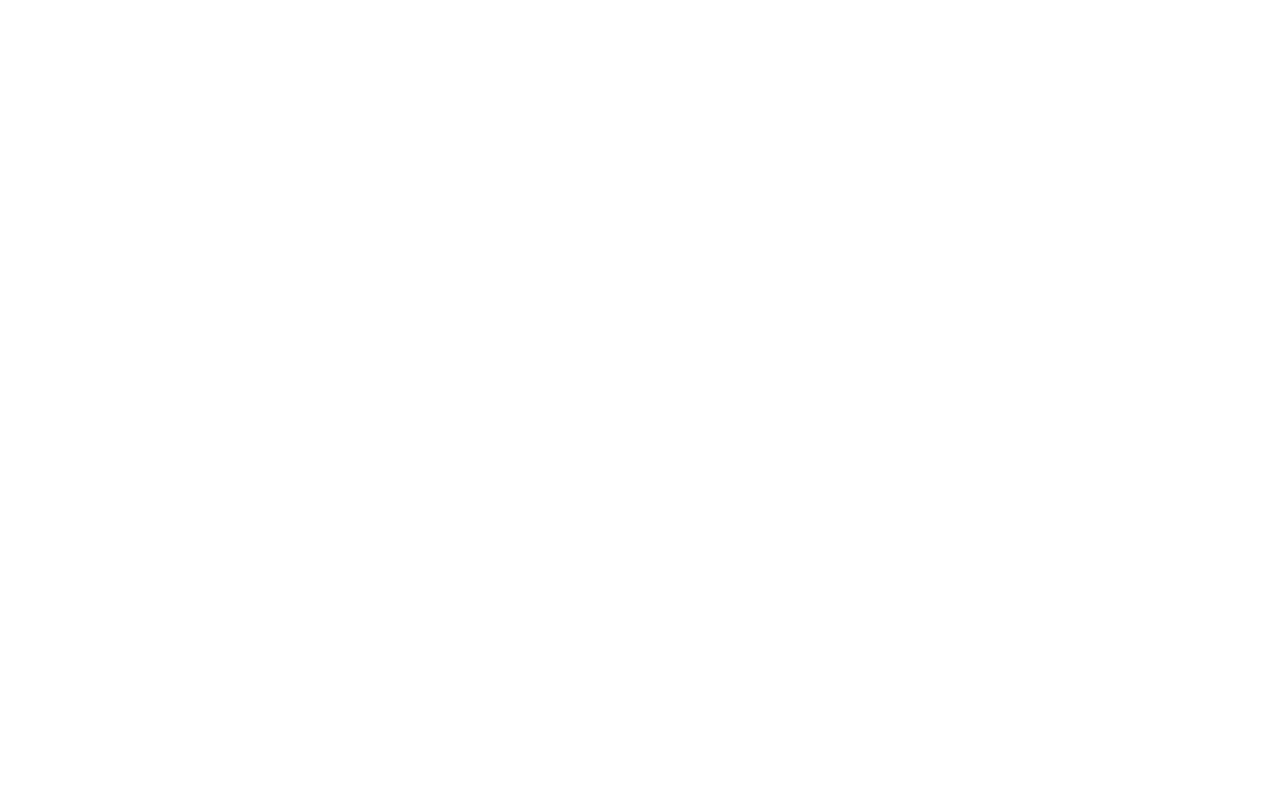
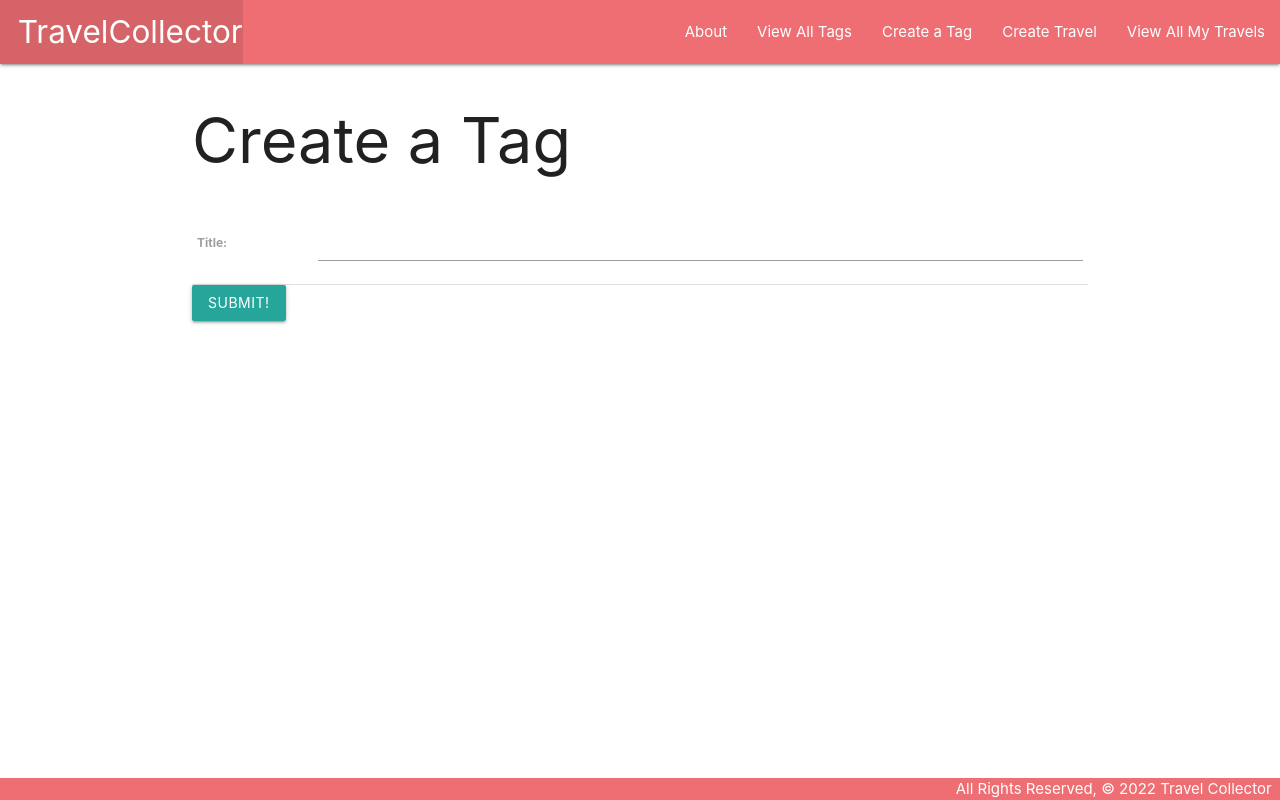
Before and after one commit to AlexChen208/Travel-Collector, a Django app: page /tags/create/ in a window 1280 px wide. Before the commit the page is empty. Run offline with Django 4.2, Linux system fonts and the light colour scheme.

Commit message:
implementing edit/delete functionality for tag

```diff
--- a/main_app/models.py
+++ b/main_app/models.py
@@ -10,6 +10,9 @@
 
     def __str__(self):
         return self.title
+
+    def get_absolute_url(self):
+        return reverse('tags_detail', kwargs={'tag_id': self.id})
 
 class Travel(models.Model):
     title = models.CharField(max_length=100)
--- a/main_app/templates/base.html
+++ b/main_app/templates/base.html
@@ -23,7 +23,7 @@
           <ul class="right">
             <li><a href="{% url 'about' %}">About</a></li>
             <li><a href="{% url 'tags_index' %}">View All Tags</a></li>
-            <li><a href="{% url 'tags_create' %}">Add a Tag</a></li>
+            <li><a href="{% url 'tags_create' %}">Create a Tag</a></li>
             <li><a href="{% url 'travels_create' %}">Create Travel</a></li>
             <li><a href="{%  url 'index' %}">View All My Travels</a></li>
           </ul>
--- a/main_app/templates/main_app/tag_form.html
+++ b/main_app/templates/main_app/tag_form.html
@@ -0,0 +1,19 @@
+{% extends 'base.html' %}
+
+{% block content %}
+  {% if object %}
+  <h1>Edit <span class="teal-text">{{object.title}}</span> Tag</h1>
+  {% else %}
+  <h1>Create a Tag</h1>
+  {% endif %}
+  <!-- Leaving the action empty makes the form post to the same url used to display it -->
+  <form action="" method="POST">
+    <!-- Django requires the following for security purposes -->
+    {% csrf_token %}
+    <table>
+      <!-- Render the inputs inside of <tr>s & <td>s -->
+      {{ form.as_table }}
+    </table>
+    <input type="submit" value="Submit!" class="btn">
+  </form>
+{% endblock %}
--- a/main_app/urls.py
+++ b/main_app/urls.py
@@ -14,4 +14,6 @@
     path('tags/', views.tags_index, name='tags_index'),
     path('tags/<int:tag_id>/', views.tags_detail, name='tags_detail'),
     path('tags/create/', views.TagCreate.as_view(), name='tags_create'),
+    path('tags/<int:pk>/update/', views.TagUpdate.as_view(), name='tags_update'),
+    path('tags/<int:pk>/delete/', views.TagDelete.as_view(), name='tags_delete'),
 ]
--- a/main_app/views.py
+++ b/main_app/views.py
@@ -59,3 +59,12 @@
 class TagCreate(CreateView):
     model = Tag
     fields = '__all__'
+    success_url = '/tags/'
+
+class TagUpdate(UpdateView):
+    model = Tag
+    fields = '__all__'
+
+class TagDelete(DeleteView):
+    model = Tag
+    success_url = '/tags/'
```
Also changed, not shown: main_app/templates/main_app/tag_confirm_delete.html (added, +13 -0 lines).
